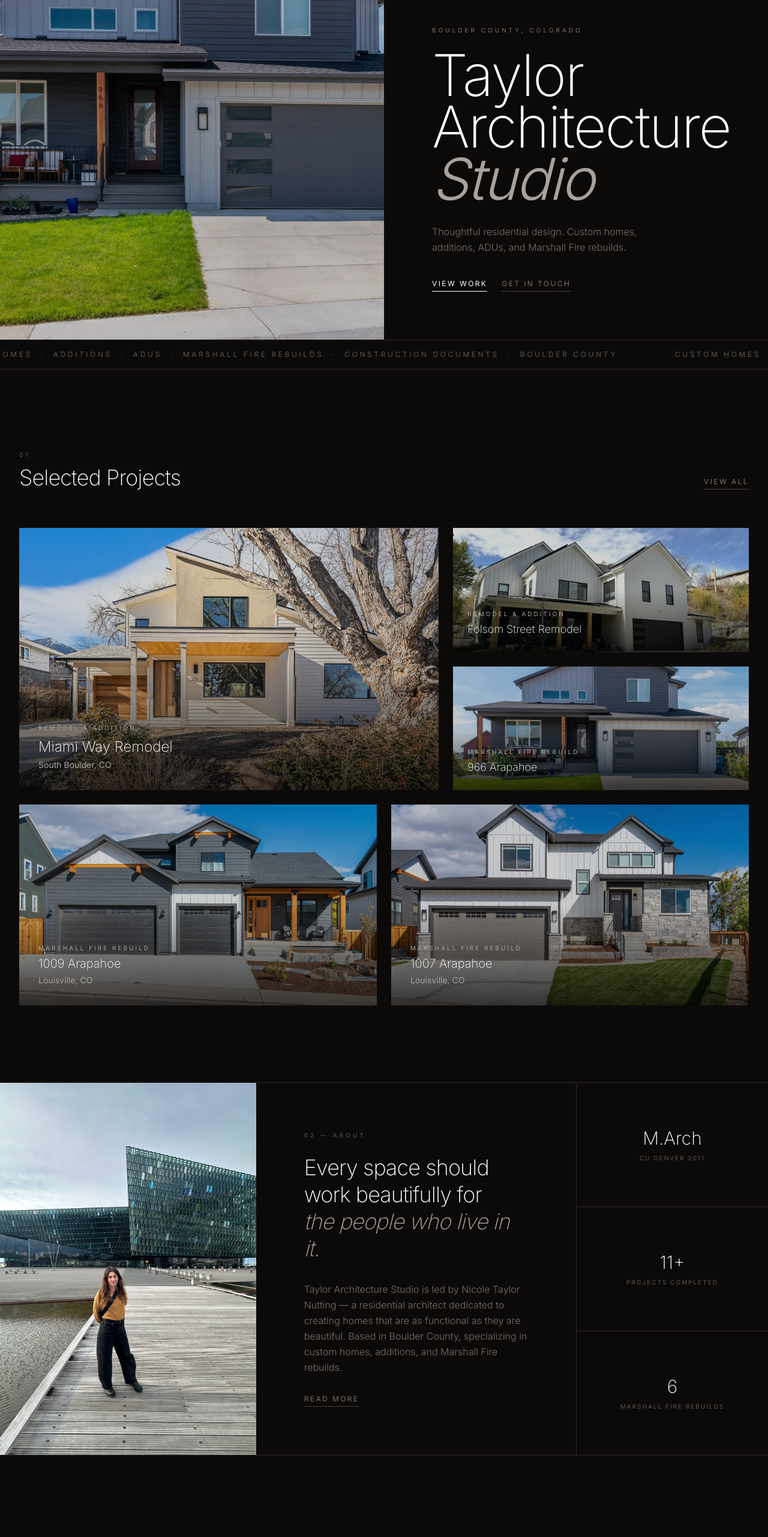
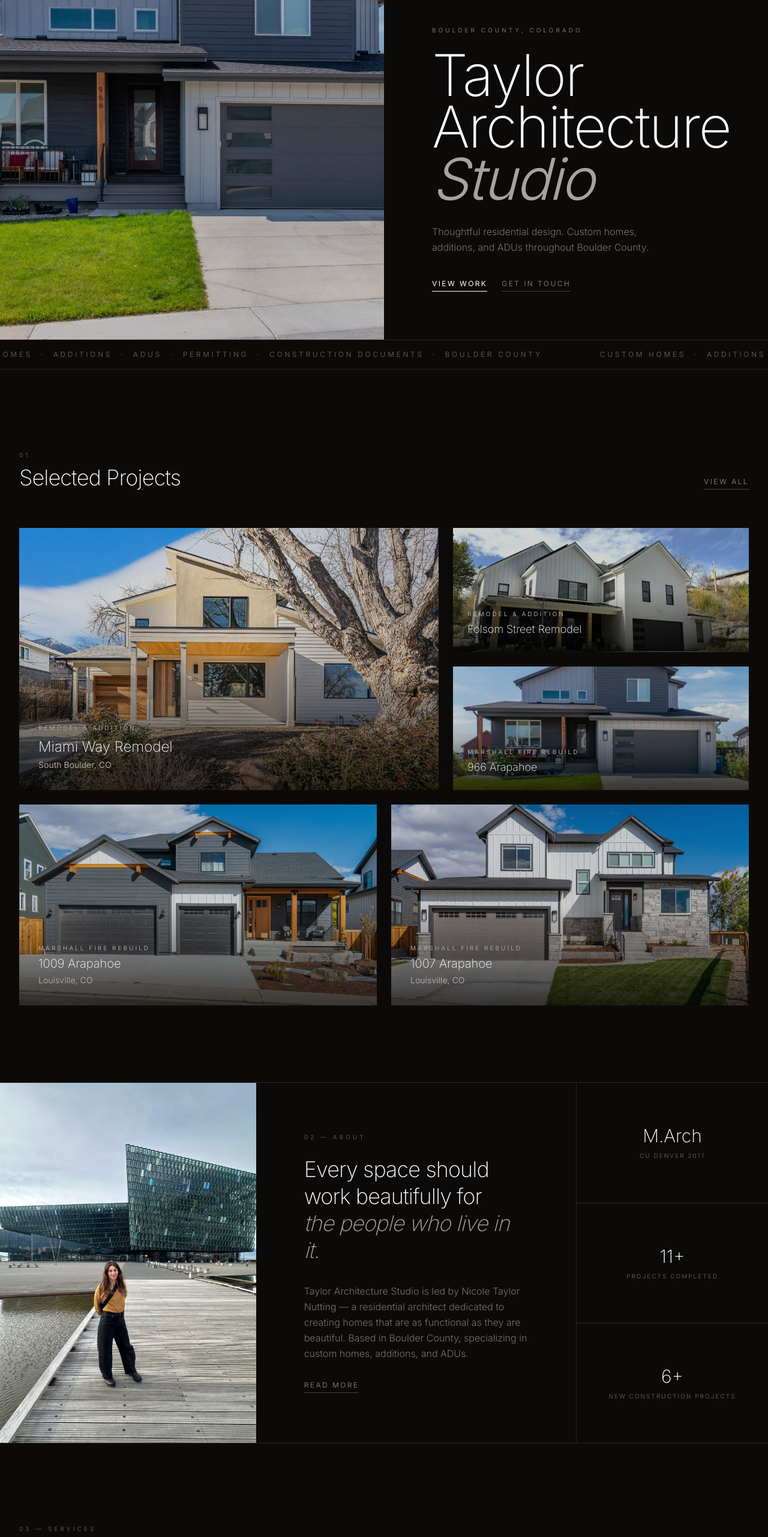
Before and after one commit to Juddnutting/taylor-architecture-studio, a Next.js app: page /alt in a window 1280 px wide. Shown: the part 234-2796 px from the top of the page at 60% size. Built offline with nearby package versions, Linux system fonts and the light colour scheme.

Commit message:
removed marshall fire references

```diff
--- a/app/alt/page.tsx
+++ b/app/alt/page.tsx
@@ -3,7 +3,6 @@ import Image from "next/image";
 import { projects } from "@/data/projects";
 
 export default function AltHomePage() {
-  const featured = projects.slice(0, 4);
   const hero = projects[0];
   const secondary = projects.slice(1, 3);
 
@@ -39,8 +38,8 @@ export default function AltHomePage() {
             <span className="italic font-light text-stone-400">Studio</span>
           </h1>
           <p className="mt-8 text-stone-500 font-light text-sm md:text-base max-w-sm leading-relaxed">
-            Thoughtful residential design. Custom homes, additions, ADUs,
-            and Marshall Fire rebuilds.
+            Thoughtful residential design. Custom homes, additions, and ADUs
+            throughout Boulder County.
           </p>
           <div className="mt-10 flex gap-6">
             <Link
@@ -70,7 +69,7 @@ export default function AltHomePage() {
               className="text-xs tracking-[0.3em] uppercase text-stone-600 mx-12"
             >
               Custom Homes &nbsp;&middot;&nbsp; Additions &nbsp;&middot;&nbsp;
-              ADUs &nbsp;&middot;&nbsp; Marshall Fire Rebuilds
+              ADUs &nbsp;&middot;&nbsp; Permitting
               &nbsp;&middot;&nbsp; Construction Documents
               &nbsp;&middot;&nbsp; Boulder County
             </span>
@@ -228,8 +227,7 @@ export default function AltHomePage() {
               Taylor Architecture Studio is led by Nicole Taylor Nutting — a
               residential architect dedicated to creating homes that are as
               functional as they are beautiful. Based in Boulder County,
-              specializing in custom homes, additions, and Marshall Fire
-              rebuilds.
+              specializing in custom homes, additions, and ADUs.
             </p>
             <Link
               href="/about"
@@ -244,7 +242,7 @@ export default function AltHomePage() {
             {[
               { value: "M.Arch", label: "CU Denver 2011" },
               { value: "11+", label: "Projects Completed" },
-              { value: "6", label: "Marshall Fire Rebuilds" },
+              { value: "6+", label: "New Construction Projects" },
             ].map((stat, i) => (
               <div
                 key={i}
@@ -291,8 +289,8 @@ export default function AltHomePage() {
                 desc: "Accessory dwelling units — guest houses, offices, and rental units.",
               },
               {
-                title: "Marshall Fire Rebuilds",
-                desc: "Compassionate, streamlined rebuilds with fire-resistant design.",
+                title: "Permitting",
+                desc: "Full permitting management — drawings, submissions, and review responses.",
               },
               {
                 title: "Construction Documents",
--- a/app/contact/page.tsx
+++ b/app/contact/page.tsx
@@ -4,7 +4,7 @@ import ContactForm from "@/components/ContactForm";
 export const metadata: Metadata = {
   title: "Contact Taylor Architecture Studio | Boulder County Architect",
   description:
-    "Ready to start your project? Contact Taylor Architecture Studio for custom home design, additions, and Marshall Fire rebuilds in Boulder, Lafayette, Longmont & Louisville CO.",
+    "Ready to start your project? Contact Taylor Architecture Studio for custom home design and additions in Boulder, Lafayette, Longmont & Louisville CO.",
   openGraph: {
     title: "Contact Taylor Architecture Studio | Boulder County Architect",
     description:
--- a/app/faq/page.tsx
+++ b/app/faq/page.tsx
@@ -35,9 +35,9 @@ const faqs = [
       "While not every project requires an architect, working with one ensures your design is thoughtful, functional, code-compliant, and tailored to your needs. For additions, renovations, and new construction in Boulder County, an architect helps navigate complex zoning and building codes while creating spaces that truly work for your family.",
   },
   {
-    question: "Do you help with the Marshall Fire rebuild process?",
+    question: "Do you handle permitting?",
     answer:
-      "Yes. We've helped numerous families rebuild after the Marshall Fire and understand the unique challenges involved — from navigating the rebuild permitting process to incorporating fire-resistant design principles. We bring a compassionate, efficient approach to every rebuild project.",
+      "Yes. We prepare all required construction documents and manage the full permitting process — submitting to the building department, responding to review comments, and seeing the permit through to approval. We handle the back-and-forth so you can focus on the bigger picture.",
   },
   {
     question: "What areas do you serve?",
--- a/app/layout.tsx
+++ b/app/layout.tsx
@@ -18,7 +18,7 @@ export const metadata: Metadata = {
     template: "%s | Taylor Architecture Studio",
   },
   description:
-    "Custom home design and Marshall Fire rebuilds in Boulder County, Colorado. Thoughtful residential architecture for new homes, additions, and ADUs. Free consultation.",
+    "Custom home design in Boulder County, Colorado. Thoughtful residential architecture for new homes, additions, and ADUs. Free consultation.",
   openGraph: {
     type: "website",
     locale: "en_US",
--- a/app/page.tsx
+++ b/app/page.tsx
@@ -17,7 +17,7 @@ export default function HomePage() {
             "@type": "LocalBusiness",
             name: "Taylor Architecture Studio",
             description:
-              "Custom home design and Marshall Fire rebuilds in Boulder County, Colorado. Thoughtful residential architecture for new homes, additions, and ADUs.",
+              "Custom home design in Boulder County, Colorado. Thoughtful residential architecture for new homes, additions, and ADUs.",
             url: "https://taylorarchitecturestudio.com",
             telephone: "",
             address: {
@@ -67,7 +67,7 @@ export default function HomePage() {
             </h1>
             <p className="mt-6 text-lg md:text-xl text-stone-300 font-light max-w-xl leading-relaxed">
               Custom residential design in Boulder County, Colorado. New homes,
-              additions, ADUs, and Marshall Fire rebuilds.
+              additions, ADUs, and more.
             </p>
             <div className="mt-8 flex flex-wrap gap-4">
               <Link
@@ -151,8 +151,8 @@ export default function HomePage() {
                 Taylor Architecture Studio is led by Nicole Taylor Nutting, a
                 residential architect dedicated to creating homes that are as
                 functional as they are beautiful. Based in Boulder County, we
-                specialize in custom homes, additions, ADUs, and Marshall Fire
-                rebuilds — always with a deep respect for the Colorado landscape
+                specialize in custom homes, additions, and ADUs — always with a
+                deep respect for the Colorado landscape
                 and the people who call it home.
               </p>
               <Link
@@ -201,9 +201,9 @@ export default function HomePage() {
                   "Complete, permit-ready documentation for builders, including structural details and specifications.",
               },
               {
-                title: "Marshall Fire Rebuilds",
+                title: "Permitting",
                 description:
-                  "Helping Boulder County families rebuild with fire-resistant design and a compassionate, streamlined process.",
+                  "We manage the full permitting process — preparing code-compliant drawings, submitting to the building department, and handling review comments.",
               },
               {
                 title: "Consultations",
@@ -246,7 +246,7 @@ export default function HomePage() {
             Taylor Architecture Studio serves Boulder County, Colorado,
             including Boulder, Lafayette, Louisville, Superior, and the
             surrounding communities. We specialize in custom residential design
-            and have helped numerous families rebuild after the Marshall Fire.
+            We specialize in custom residential design from small ADUs to entire single family residences.
           </p>
           <Link
             href="/contact"
--- a/app/portfolio/page.tsx
+++ b/app/portfolio/page.tsx
@@ -3,13 +3,13 @@ import { projects } from "@/data/projects";
 import ProjectCard from "@/components/ProjectCard";
 
 export const metadata: Metadata = {
-  title: "Architecture Portfolio | Custom Homes & Marshall Fire Rebuilds",
+  title: "Architecture Portfolio | Custom Homes & Residential Projects",
   description:
-    "View completed residential projects including Marshall Fire rebuilds, custom homes, and renovations in Boulder County, Colorado. Modern farmhouse to contemporary designs.",
+    "View completed residential projects including custom homes, additions, and renovations in Boulder County, Colorado. From ADUs to full single-family residences.",
   openGraph: {
-    title: "Architecture Portfolio | Custom Homes & Marshall Fire Rebuilds",
+    title: "Architecture Portfolio | Custom Homes & Residential Projects",
     description:
-      "View completed residential projects including Marshall Fire rebuilds, custom homes, and renovations in Boulder County, Colorado.",
+      "View completed residential projects including custom homes, additions, and renovations in Boulder County, Colorado.",
   },
 };
 
@@ -26,9 +26,8 @@ export default function PortfolioPage() {
             Portfolio
           </h1>
           <p className="mt-6 text-lg text-stone-500 font-light max-w-2xl leading-relaxed">
-            A selection of residential projects across Boulder County — from
-            Marshall Fire rebuilds to custom homes, additions, and new
-            construction.
+            A selection of residential projects across Boulder County — custom homes,
+            additions, new construction, and ADUs.
           </p>
         </div>
       </section>
--- a/app/services/page.tsx
+++ b/app/services/page.tsx
@@ -62,9 +62,9 @@ const services = [
       "Accessory dwelling units that maximize your property's potential. From guest houses and home offices to rental units, we navigate zoning requirements and design compact spaces that live large.",
   },
   {
-    title: "Marshall Fire Rebuilds",
+    title: "Permitting",
     description:
-      "We've helped numerous Boulder County families rebuild after the Marshall Fire. We understand the unique challenges — from navigating the rebuild process to incorporating fire-resistant design — and bring a compassionate, streamlined approach to every project.",
+      "We manage the full permitting process — preparing code-compliant drawing sets, submitting to the building department, and responding to review comments. We handle the back-and-forth so you don't have to.",
   },
   {
     title: "Construction Documents",
--- a/components/ContactForm.tsx
+++ b/components/ContactForm.tsx
@@ -119,7 +119,6 @@ export default function ContactForm() {
             <option value="addition">Addition</option>
             <option value="renovation">Renovation</option>
             <option value="adu">ADU / Accessory Dwelling Unit</option>
-            <option value="marshall-fire-rebuild">Marshall Fire Rebuild</option>
             <option value="other">Other</option>
           </select>
         </div>
--- a/components/Footer.tsx
+++ b/components/Footer.tsx
@@ -17,7 +17,7 @@ export default function Footer() {
             </div>
             <p className="text-sm leading-relaxed text-stone-500 max-w-xs">
               Thoughtful residential architecture in Boulder County, Colorado.
-              Custom homes, additions, ADUs, and Marshall Fire rebuilds.
+              Custom homes, additions, and ADUs throughout Boulder County.
             </p>
           </div>
 
```
